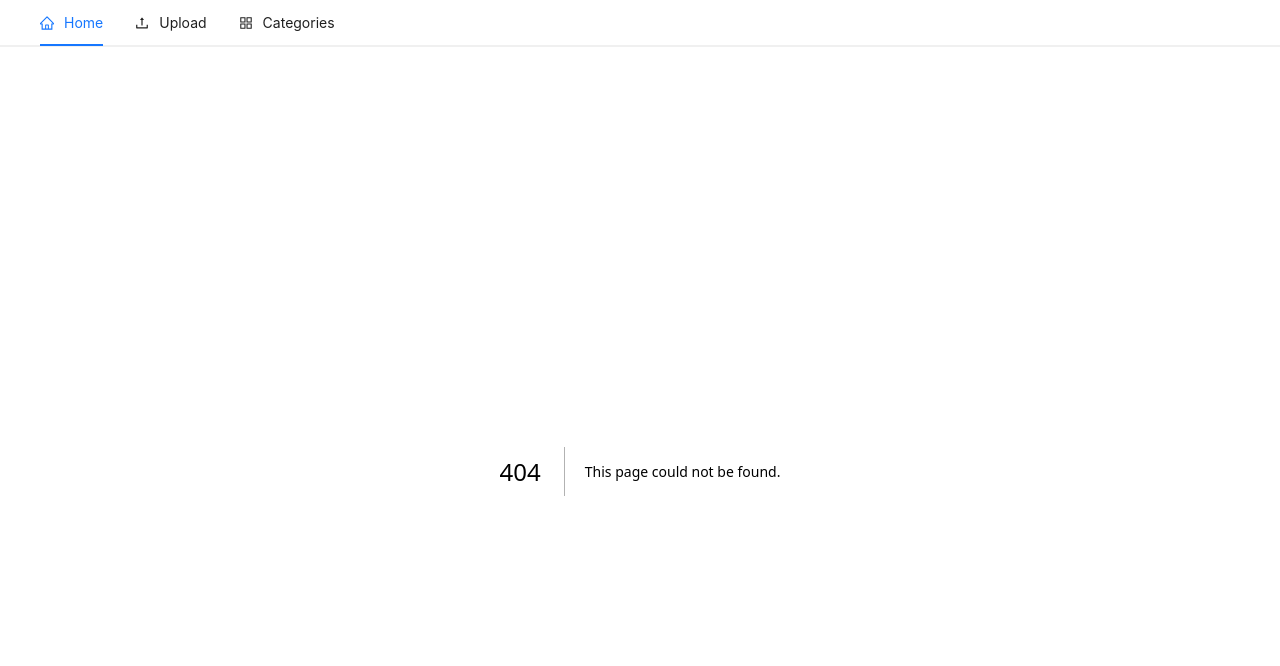
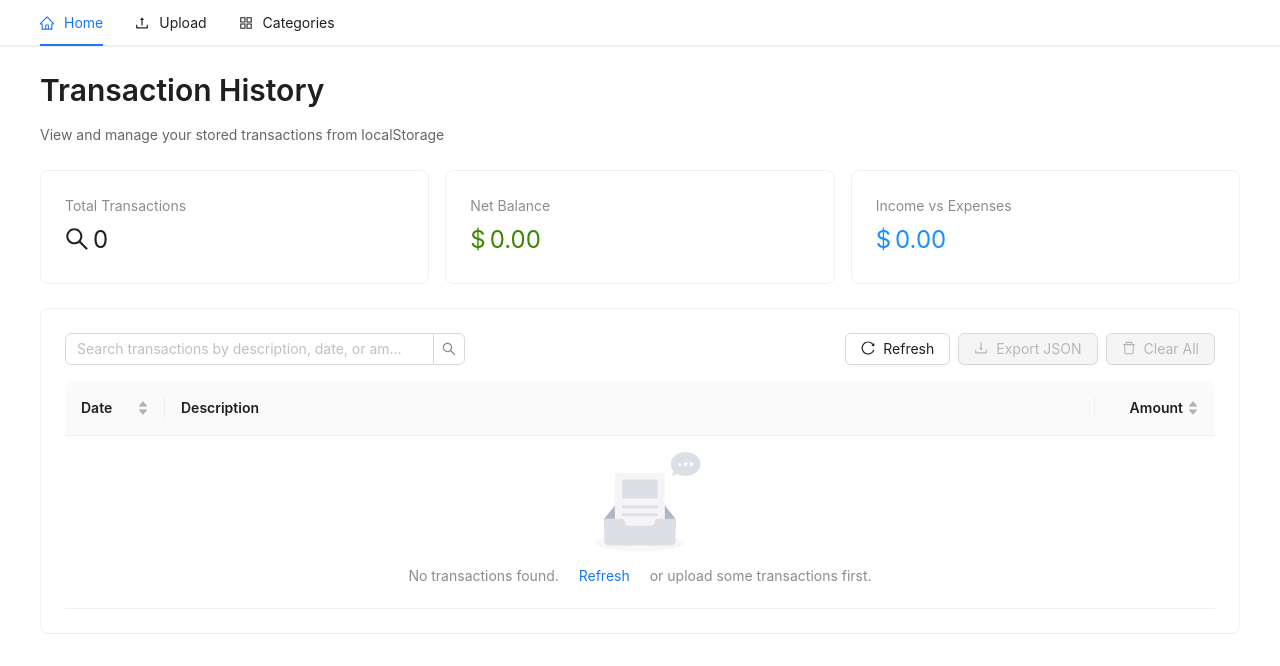
Before and after one commit to ryantan/statements-analyzer, a Next.js app: page /transactions in a window 1280 px wide. Before the commit this address had no page. Shown: the top 666 px of the page. Built offline with nearby package versions, Linux system fonts and the light colour scheme; what @ant-design/nextjs-registry would draw is missing.

Commit message:
feat(app): add basic transactions page to app

```diff
--- /dev/null
+++ b/src/app/transactions/page.tsx
@@ -0,0 +1,5 @@
+import { TransactionsPage } from '@/features/transactions/Transactions';
+
+export default function Page() {
+  return <TransactionsPage />;
+}
```
